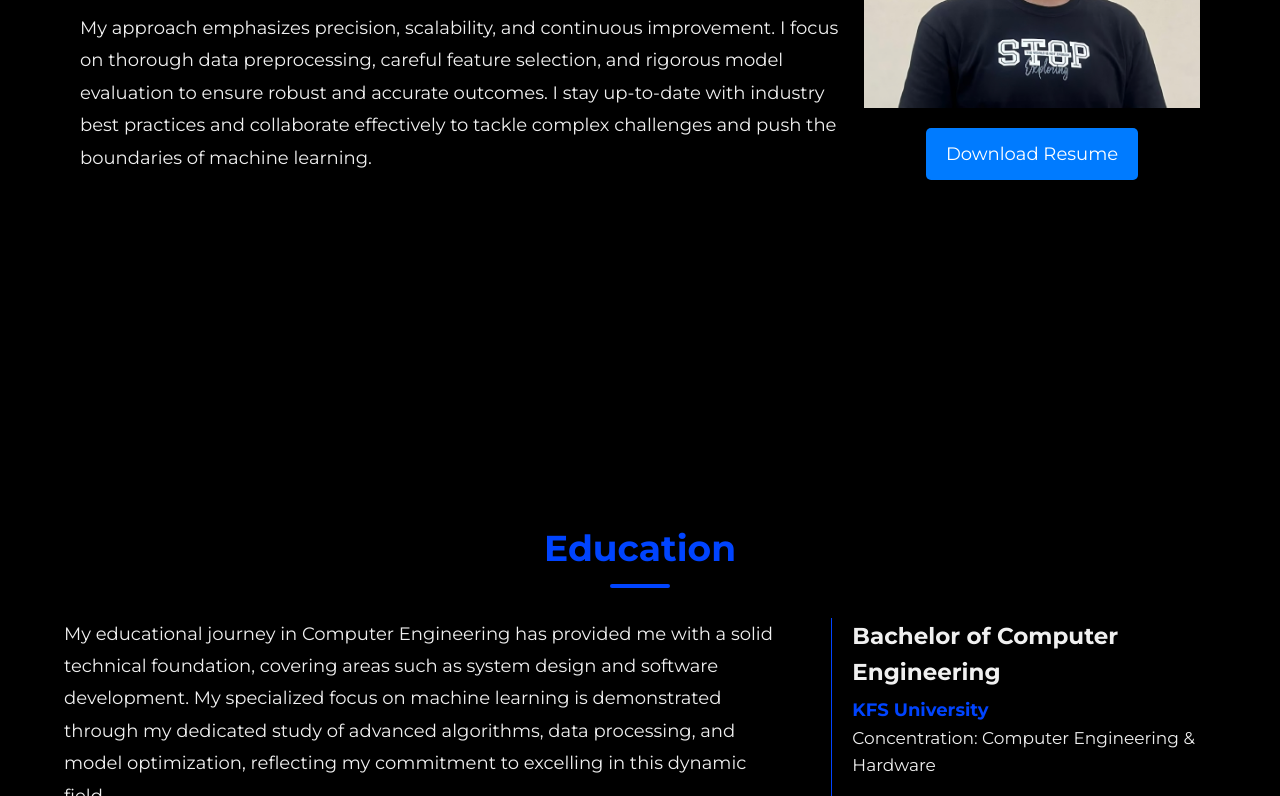
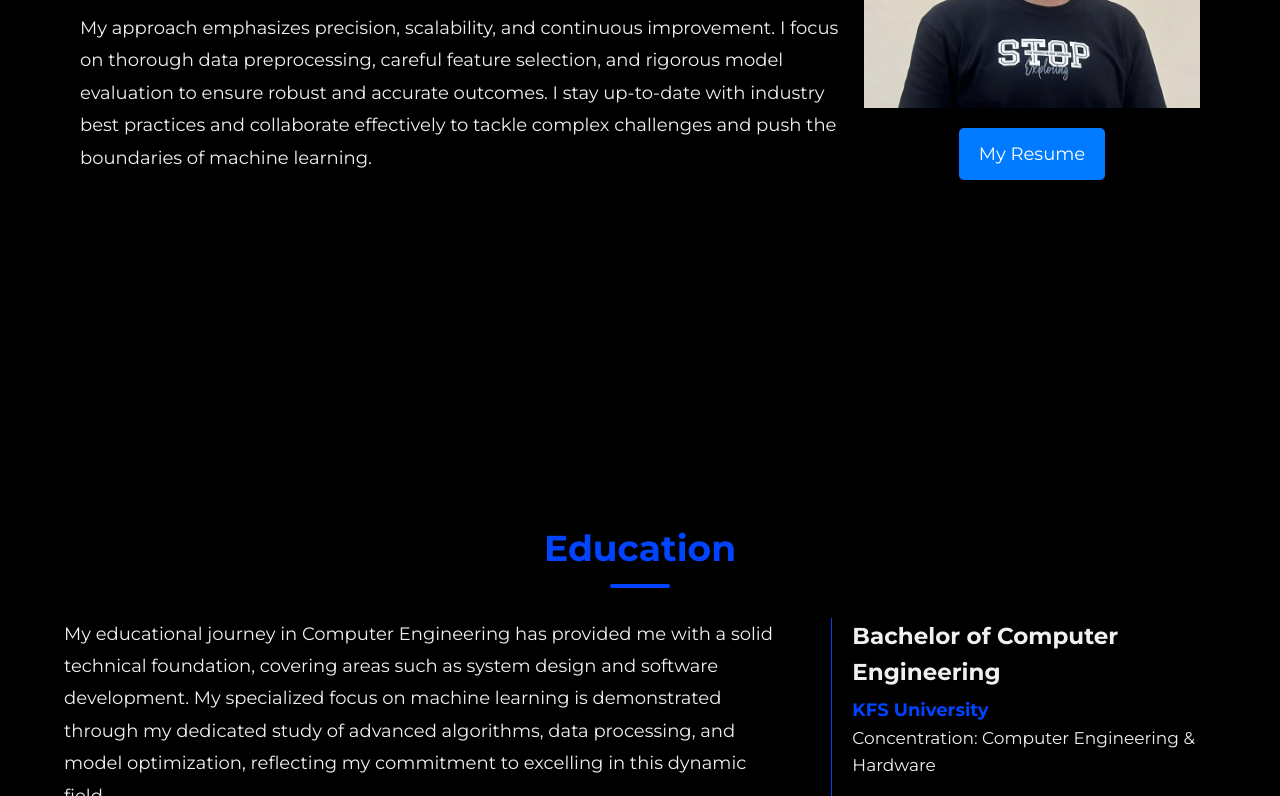
Before and after one commit to M7mdAhmd/shorakyportfolio, a plain HTML site: page index.html in a window 1280 px wide. Shown: the part 1140-1936 px from the top of the page. Drawn offline with Linux system fonts and the light colour scheme.

Commit message:
Update index.html

```diff
--- a/index.html
+++ b/index.html
@@ -68,7 +68,7 @@
             <div class="about-content">
                 <div class="about-img">
                     <img src="media/Profile Image.jpg" alt="profile image">
-                    <a href="media/Mohamed-Elshoraky-Resume.pdf" class="download-button">Download Resume</a>
+                    <a href="media/Mohamed-Elshoraky-Resume.pdf" class="download-button">My Resume</a>
                 </div>
                 <div class="about-text">
                     <p>
```
